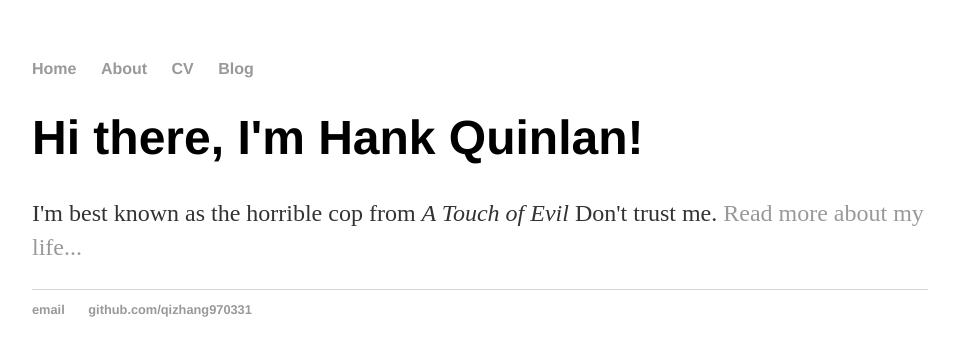
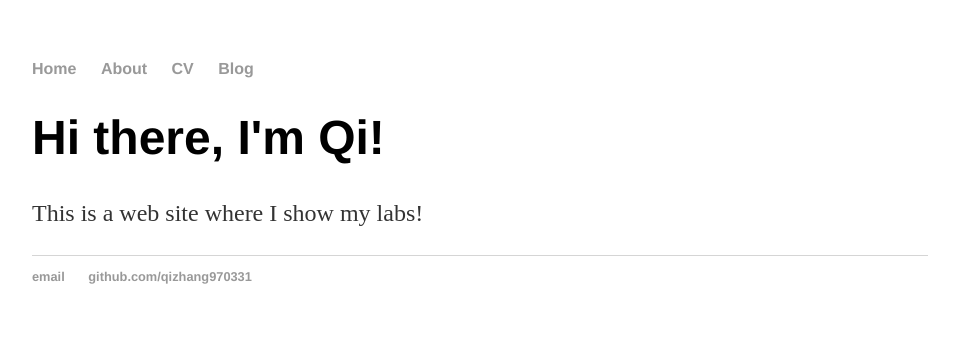
Before and after one commit to qizhang970331/qizhang970331.github.io, a Jekyll site: the page built from index.html, in a window 1280 px wide. Shown: the top 356 px of the page, without its empty margins (160-1119 px from the left). Built offline with Jekyll 4.4.1, drawn with Linux system fonts in a browser that asks for light colours.

Commit message:
Update index.html

```diff
--- a/index.html
+++ b/index.html
@@ -1,8 +1,8 @@
 ---
 layout: default
-title: Hank Quinlan, Horrible Cop
+title: Qi Zhang
 ---
 <div class="blurb">
-	<h1>Hi there, I'm Hank Quinlan!</h1>
-	<p>I'm best known as the horrible cop from <em>A Touch of Evil</em> Don't trust me. <a href="/about">Read more about my life...</a></p>
+	<h1>Hi there, I'm Qi!</h1>
+	<p>This is a web site where I show my labs!</p>
 </div><!-- /.blurb -->
```
